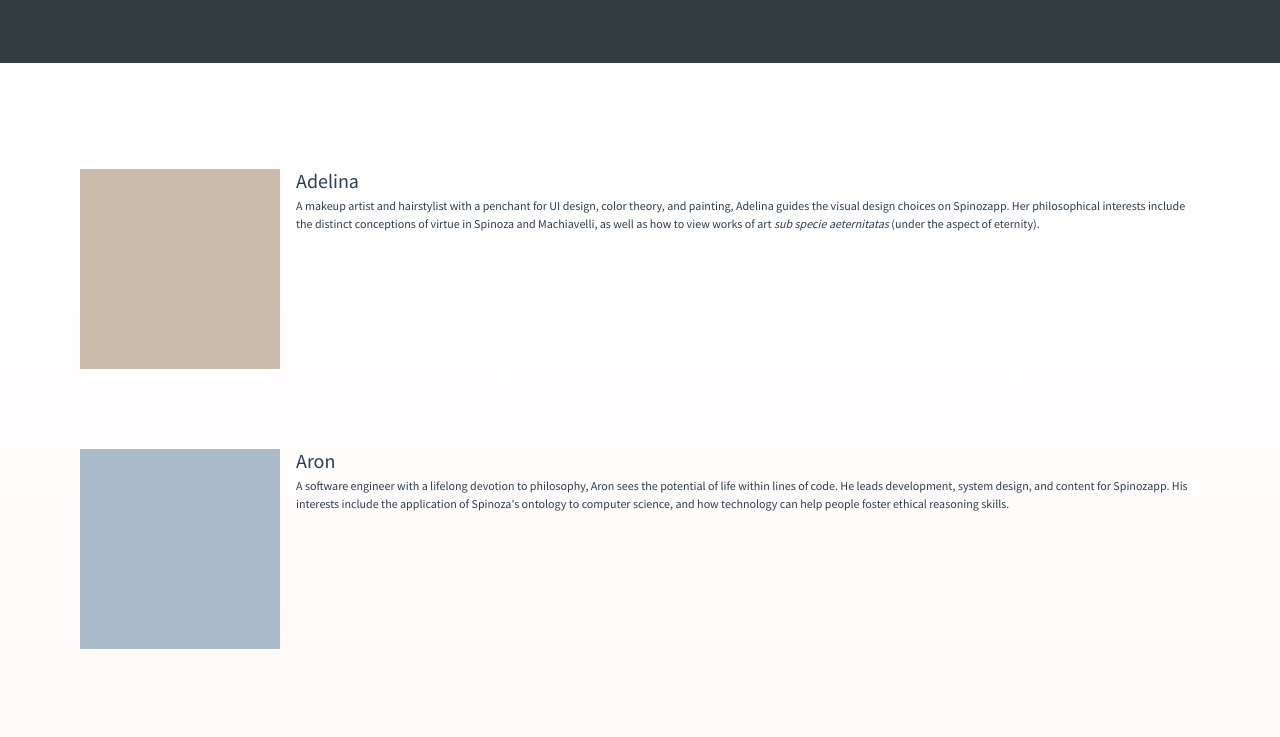
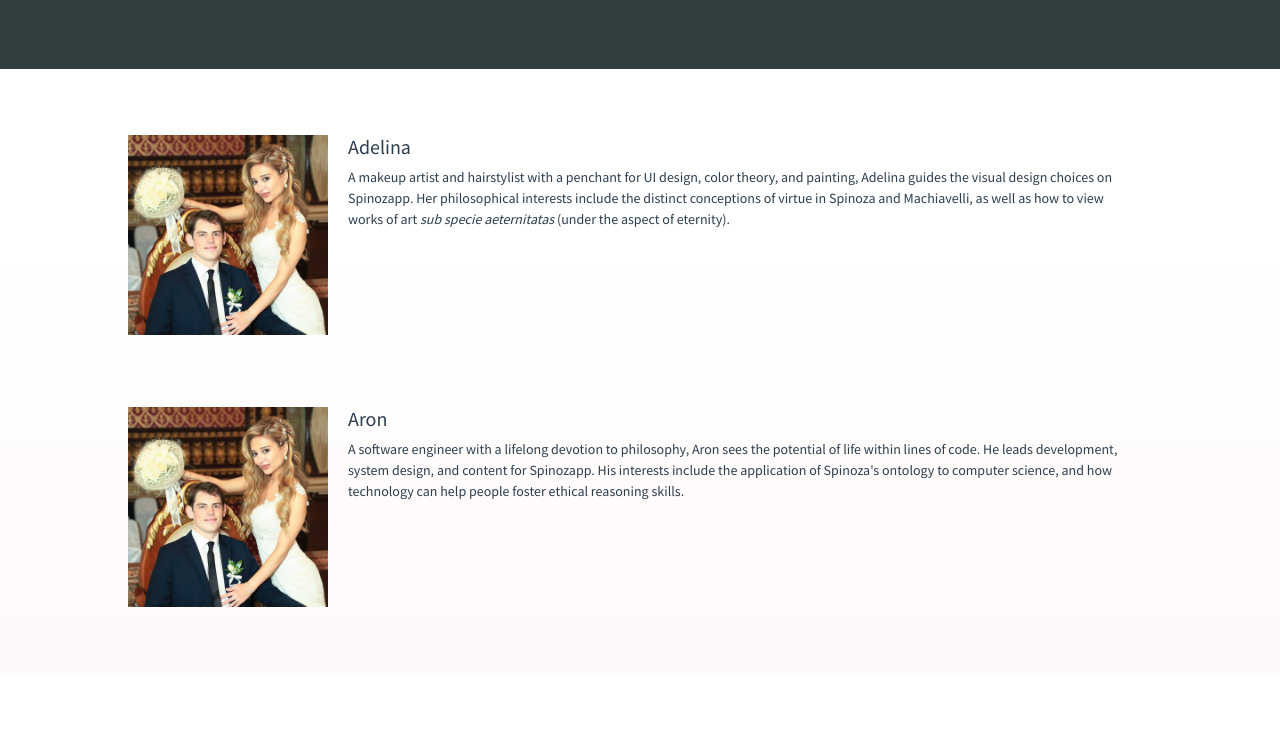
Before and after one commit to h3xar0n/spinozapp-v3, a Vue app: page / in a window 1280 px wide. Shown: the part 1060-1797 px from the top of the page. Built offline with nearby package versions, Linux system fonts and the light colour scheme; some icons are missing.

Commit message:
Style team section

```diff
--- a/src/assets/css/styles.css
+++ b/src/assets/css/styles.css
@@ -12,7 +12,11 @@ h3 {
 }
 
 p {
-  font-size: 12px;
+  font-size: 14px;
+}
+
+a {
+  color: #f6be0b;
 }
 
 .approach {
--- a/src/components/home/Contribution.vue
+++ b/src/components/home/Contribution.vue
@@ -79,7 +79,7 @@
   }
 
   .progress-bar {
-    background-color: #f6be0b;
+    background-color: #f6be0b!important;
   }
 
   .code-tools {
--- a/src/components/home/Team.vue
+++ b/src/components/home/Team.vue
@@ -1,21 +1,28 @@
 <template>
   <ul class="list-unstyled">
-    <b-media tag="li">
-      <b-img slot="aside" blank blank-color="#cba" width="200" alt="placeholder" />
-      <h5 class="mt-0 mb-1">Adelina</h5>
+    <div class="team-member">
+      <img src="../../assets/aron.jpg" alt="" class="team-image">
+      <div class="team-content">
+        <h5>Adelina</h5>
         <p>A makeup artist and hairstylist with a penchant for UI design, color theory, and painting, Adelina
           guides the visual design choices on Spinozapp. Her philosophical interests include the distinct conceptions of virtue
           in Spinoza and Machiavelli, as well as how to view works of art <i>sub specie aeternitatas</i> (under the aspect of eternity).
         </p>
-    </b-media>
-    <b-media tag="li">
-      <b-img slot="aside" blank blank-color="#abc" width="200" alt="placeholder" />
-      <h5 class="mt-0 mb-1">Aron</h5>
+      </div>
+    </div>
+    <br>
+    <br>
+    <br>
+    <div class="team-member">
+      <img src="../../assets/aron.jpg" alt="" class="team-image">
+      <div class="team-content">
+        <h5>Aron</h5>
         <p>A software engineer with a lifelong devotion to philosophy, Aron sees the potential of life within lines of code.
           He leads development, system design, and content for Spinozapp. His interests include the application of
           Spinoza's ontology to computer science, and how technology can help people foster ethical reasoning skills.
         </p>
-    </b-media>
+      </div>
+    </div>
   </ul>
 </template>
 
@@ -28,4 +35,27 @@
     padding: 66px 0;
     margin-bottom: 0;
   }
+  .team-member {
+    display: flex;
+    flex-direction: row;
+    flex-wrap: wrap;
+    justify-content: space-around;
+    width: 80vw;
+    margin: 0 10vw;
+  }
+  .team-image {
+    width: 200px;
+    height: 200px;
+  }
+  .team-content {
+    text-align: left;
+    margin: 0 20px;
+    flex: 2;
+  }
+  @media (max-width: 400px) {
+    .team-content h5 {
+      margin-top: 20px;
+      text-align: center;
+    }
+  }
 </style>
```
Also changed, not shown: src/assets/aron.jpg (added). Lines whose indentation alone changed are shown as unchanged.
